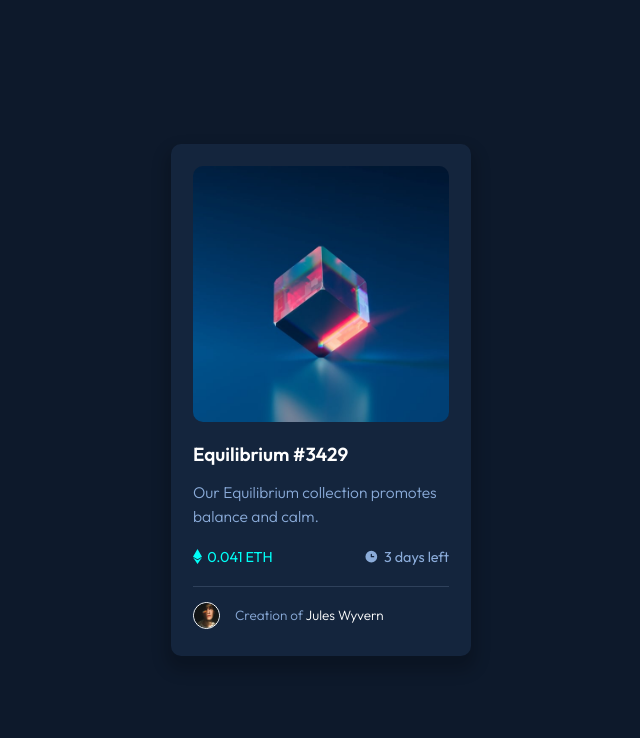
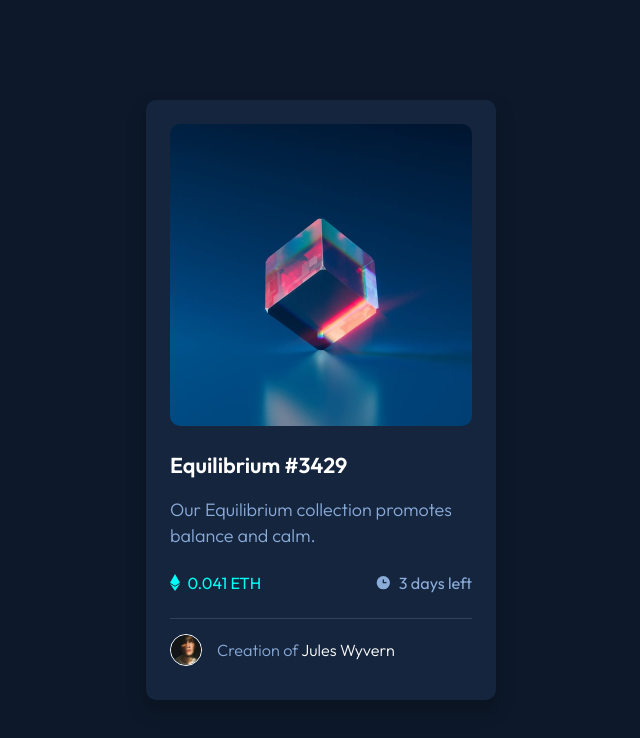
Before and after one commit to RobertK0/frontend-mentor-nft-preview-card-component, a plain HTML site: page index.html in a window 1280 px wide. Shown: the whole page, without its empty margins (319-959 px from the left). Drawn offline with Linux system fonts and the light colour scheme.

Commit message:
Visual changes

```diff
--- a/style.css
+++ b/style.css
@@ -1,118 +1,120 @@
-*{
-    font-family: 'Outfit', sans-serif;
-    margin:0;
-    padding:0;
+* {
+  font-family: "Outfit", sans-serif;
+  margin: 0;
+  padding: 0;
 }
 
-html, body {
+html,
+body {
   height: 100%;
   font-size: 18px;
 }
 
-body{
+body {
   display: flex;
   align-items: center;
   background-color: hsl(217, 54%, 11%);
 }
 
-main{
+main {
   background-color: hsl(216, 50%, 16%);
-    display:flex;
+  display: flex;
   flex-direction: column;
-    width:90%;
+  width: 90%;
   border-radius: 10px;
   overflow: hidden;
   box-sizing: border-box;
   box-shadow: 0 10px 15px 5px rgba(0, 0, 0, 0.2);
   margin: 0 auto;
-    padding: 22px;
+  padding: 24px;
 }
 
-.nft-image{
-    width:100%;
-    margin:0 auto 20px auto;
+.nft-image {
+  width: 100%;
+  margin: 0 auto 25px auto;
   border-radius: 10px;
 }
 
-h1{
-    color:white;
-    font-size: 1.05rem;
+h1 {
+  color: white;
+  font-size: 1.2rem;
   font-weight: 600;
-    margin-bottom: 15px;
+  margin-bottom: 18px;
 }
 
-h2{
-    color:hsl(215, 51%, 70%);
+h2 {
+  color: hsl(215, 51%, 70%);
   font-weight: 300;
 }
 
-.description{
-    font-size: 0.865rem;
-    line-height: 1.3rem;
-    margin-bottom: 20px;
+.description {
+  font-size: 1rem;
+  line-height: 1.4rem;
+  margin-bottom: 25px;
 }
 
-.price-time{
+.price-time {
   display: flex;
   flex-direction: row;
   align-items: center;
   justify-content: space-between;
-    margin-bottom: 20px;
+  margin-bottom: 25px;
 }
 
-.eth-icon{
-    height:15px;
+.eth-icon {
+  height: 17px;
   aspect-ratio: initial;
-    margin-right: 5px;
+  margin-right: 7px;
 }
 
-h3{
-    color:hsl(178, 100%, 50%);
-    font-size: 0.8rem;
+h3 {
+  color: hsl(178, 100%, 50%);
+  font-size: 0.9rem;
   font-weight: 400;
 }
 
-.clock-icon{
-    height:15px;
+.clock-icon {
+  height: 17px;
   aspect-ratio: initial;
   margin-left: auto;
-    margin-right: 5px;
+  margin-right: 7px;
 }
 
-h4{
-    color:hsl(215, 51%, 70%);
-    font-size: 0.8rem;
+h4 {
+  color: hsl(215, 51%, 70%);
+  font-size: 0.9rem;
   font-weight: 400;
 }
 
-.created-by{
-    display:flex;
+.created-by {
+  display: flex;
   flex-direction: row;
   align-items: center;
   border-top: 1px solid hsl(215, 32%, 27%);
   padding-top: 15px;
   font-size: 0.7rem;
-    margin-bottom: 5px;
+  margin-bottom: 10px;
 }
 
-.profile-picture{
-    width:25px;
-    border:1px solid white;
+.profile-picture {
+  width: 30px;
+  border: 1px solid white;
   border-radius: 50%;
   margin-right: 15px;
 }
 
-.created-by h2, h5{
-    font-size: 0.75rem;
+.created-by h2,
+h5 {
+  font-size: 0.9rem;
 }
 
-h5{
-    color:white;
+h5 {
+  color: white;
   font-weight: 300;
 }
 
-@media screen and (min-width:600px){
-    main{
-        width:300px;
+@media screen and (min-width: 600px) {
+  main {
+    width: 350px;
   }
 }
```
Lines whose indentation alone changed are shown as unchanged.
